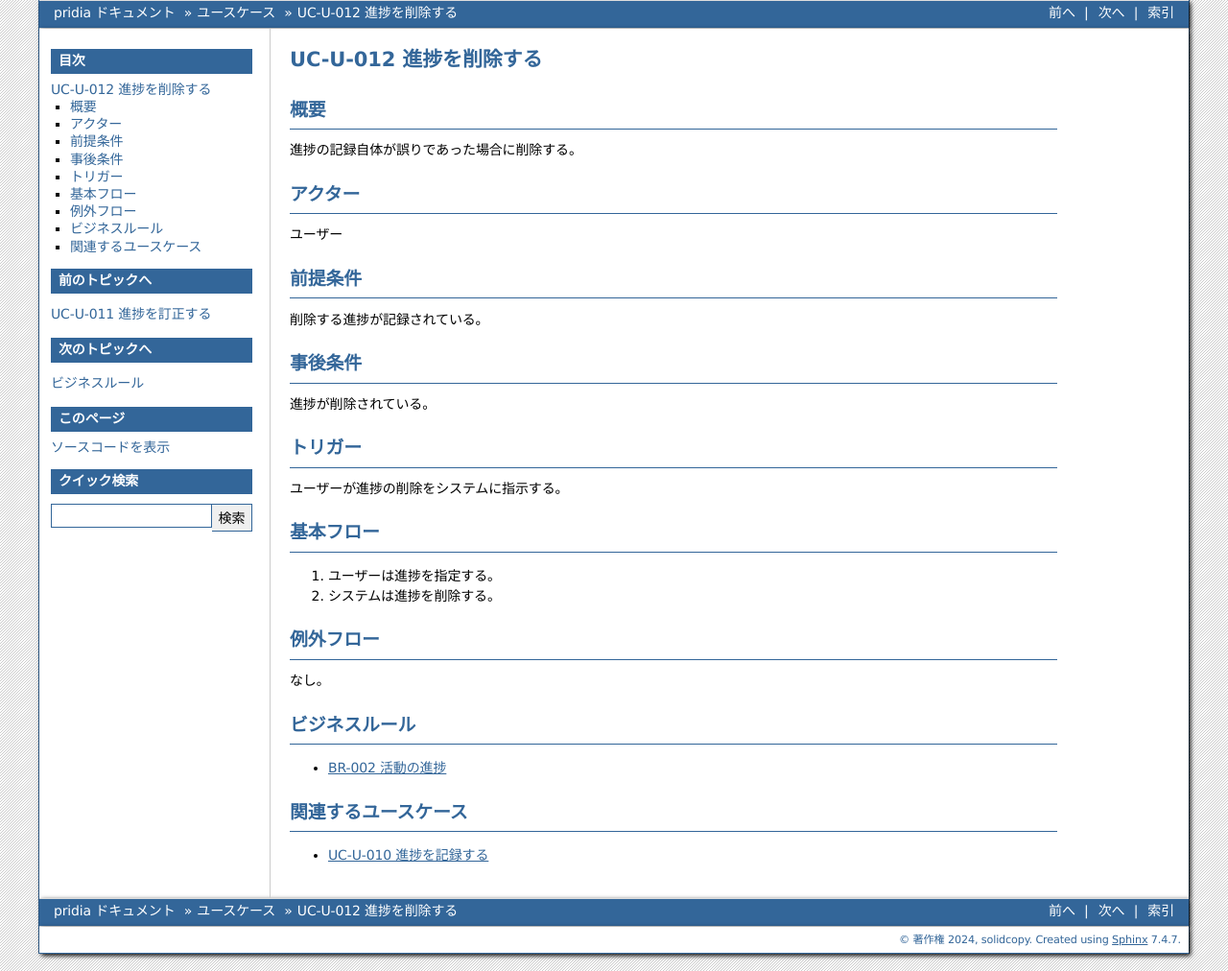
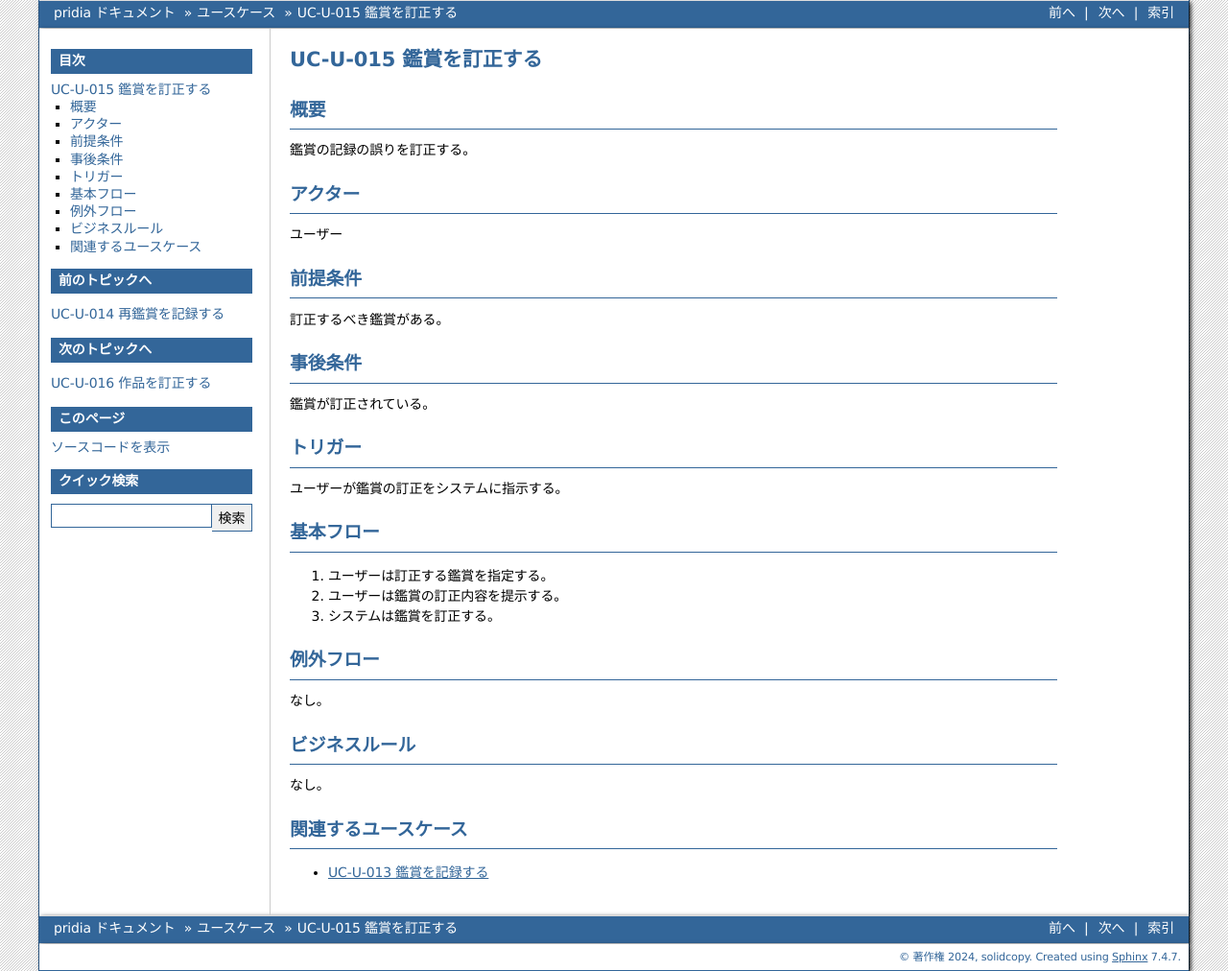
Before and after one commit to solidcopy/pridia, a Sphinx documentation site: the page built from doc/source/usecase/u015_correct_appreciation.rst, in a window 1280 px wide. Shown: the whole page at 96% size. Built offline with Sphinx 7.4.7, drawn with Linux system fonts in a browser that asks for light colours.

Commit message:
#685 芸術鑑賞のユースケースを作成

```diff
--- a/doc/source/business_rule/index.rst
+++ b/doc/source/business_rule/index.rst
@@ -7,3 +7,4 @@
 
    001_activity_status
    002_progress
+   003_artwork
--- a/doc/source/usecase/index.rst
+++ b/doc/source/usecase/index.rst
@@ -7,7 +7,6 @@
 
    u001_record_event
    u002_correct_event
-   u003_delete_event
    u004_register_activity
    u005_start_activity
    u006_suspend_activity
@@ -16,4 +15,7 @@
    u009_cancel_activity
    u010_record_progress
    u011_correct_progress
-   u012_delete_progress
+   u013_record_appreciation
+   u014_record_appreciation_again
+   u015_correct_appreciation
+   u016_correct_artwork
--- a/doc/source/usecase/u012_delete_progress.rst
+++ b/doc/source/usecase/u015_correct_appreciation.rst
@@ -1,14 +1,14 @@
-.. _uc-u-012:
+.. _uc-u-015:
 
 #########################
-UC-U-012 進捗を削除する
+UC-U-015 鑑賞を訂正する
 #########################
 
 ====
 概要
 ====
 
-進捗の記録自体が誤りであった場合に削除する。
+鑑賞の記録の誤りを訂正する。
 
 ========
 アクター
@@ -20,26 +20,27 @@ UC-U-012 進捗を削除する
 前提条件
 ========
 
-削除する進捗が記録されている。
+訂正するべき鑑賞がある。
 
 ========
 事後条件
 ========
 
-進捗が削除されている。
+鑑賞が訂正されている。
 
 ========
 トリガー
 ========
 
-ユーザーが進捗の削除をシステムに指示する。
+ユーザーが鑑賞の訂正をシステムに指示する。
 
 ==========
 基本フロー
 ==========
 
-#. ユーザーは進捗を指定する。
-#. システムは進捗を削除する。
+#. ユーザーは訂正する鑑賞を指定する。
+#. ユーザーは鑑賞の訂正内容を提示する。
+#. システムは鑑賞を訂正する。
 
 ==========
 例外フロー
@@ -51,10 +52,10 @@ UC-U-012 進捗を削除する
 ビジネスルール
 ==============
 
-* :ref:`br-002`
+なし。
 
 ====================
 関連するユースケース
 ====================
 
-* :ref:`uc-u-010`
+* :ref:`uc-u-013`
```
Also changed, not shown: doc/source/business_rule/003_artwork.rst (added, +21 -0 lines), doc/source/usecase/u003_delete_event.rst (deleted, +0 -55 lines), doc/source/usecase/u013_record_appreciation.rst (added, +63 -0 lines), doc/source/usecase/u014_record_appreciation_again.rst (added, +63 -0 lines), doc/source/usecase/u016_correct_artwork.rst (added, +61 -0 lines).
